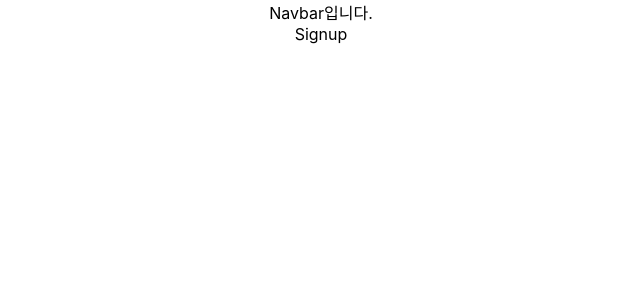
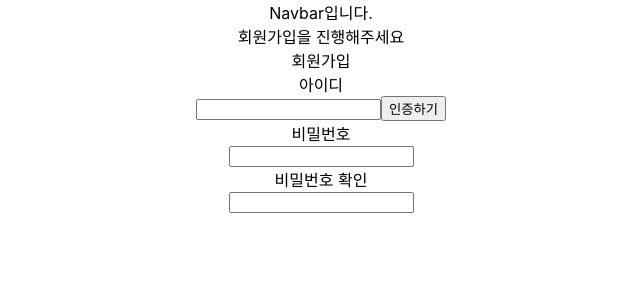
Before and after one commit to seho27060/ALDY, a React (Create React App) app in the folder aldy/: page /signup in a window 1280 px wide. Shown: the top 300 px of the page, without its empty margins (319-959 px from the left). Built offline with nearby package versions, Linux system fonts and the light colour scheme.

Commit message:
[FE] style : 회원가입 페이지 틀 생성

```diff
--- a/aldy/src/pages/auth/Signup.js
+++ b/aldy/src/pages/auth/Signup.js
@@ -1,5 +1,29 @@
 const Signup = () => {
-  return <div>Signup</div>;
+  return (
+    <div>
+      <section>
+        <div>
+          <div>회원가입을 진행해주세요</div>
+          <div>회원가입</div>
+        </div>
+      </section>
+      <section>
+        <div>
+          <div>아이디</div>
+          <input></input>
+          <button>인증하기</button>
+        </div>
+        <div>
+          <div>비밀번호</div>
+          <input></input>
+        </div>
+        <div>
+          <div>비밀번호 확인</div>
+          <input></input>
+        </div>
+      </section>
+    </div>
+  );
 };
 
 export default Signup;
```
